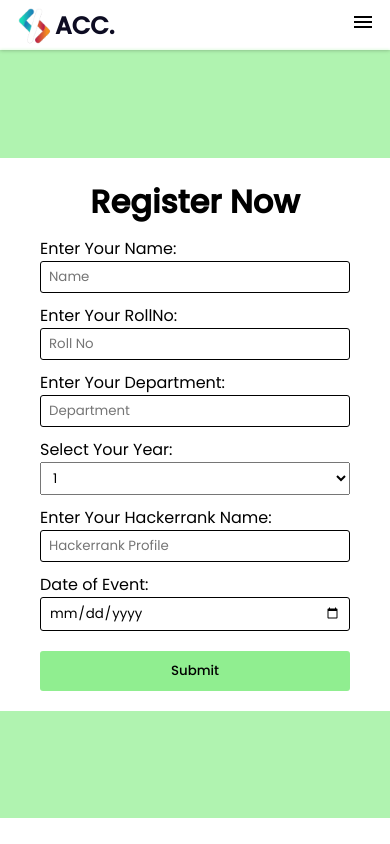
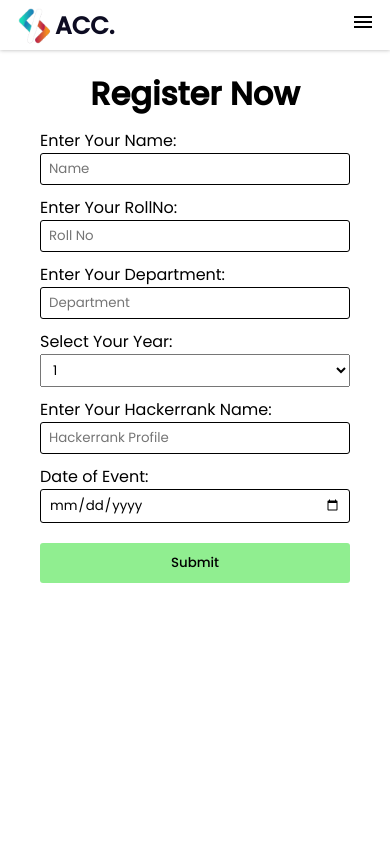
Before and after one commit to Vamsi-Praveen/Code-Carnival, a React (Vite) app: page /register in a window 390 px wide. Built offline with nearby package versions, Linux system fonts and the light colour scheme.

Commit message:
created regsieration page

```diff
--- a/src/Components/Regsiter.jsx
+++ b/src/Components/Regsiter.jsx
@@ -10,8 +10,7 @@ const Regsiter = () => {
         dept: '',
         year: '',
         hackerrank: '',
-        coding_date: '',
-        _id: ''
+        coding_date: ''
     })
     const handleChange = (e) => {
         const name = e.target.name;
@@ -22,7 +21,6 @@ const Regsiter = () => {
     }
     const handleSubmit = (e) => {
         e.preventDefault();
-        data._id = data.coding_date;
         axios.post('http://localhost:8000/user/register', data)
             .then((data) => {
                 if (data.status == 201) {
@@ -52,15 +50,15 @@ const Regsiter = () => {
                     <h1>Register Now</h1>
                     <div className='input'>
                         <label>Enter Your Name:</label>
-                        <input type='text' name='name' placeholder="Name" value={data.name}onChange={handleChange} />
+                        <input type='text' name='name' placeholder="Name" value={data.name} onChange={handleChange} />
                     </div>
                     <div className='input'>
                         <label>Enter Your RollNo:</label>
-                        <input type='text' name='rollno' placeholder="Roll No" onChange={handleChange} value={data.rollno}/>
+                        <input type='text' name='rollno' placeholder="Roll No" onChange={handleChange} value={data.rollno} />
                     </div>
                     <div className='input'>
                         <label>Enter Your Department:</label>
-                        <input type='text' name='dept' placeholder="Department" onChange={handleChange} value={data.dept}/>
+                        <input type='text' name='dept' placeholder="Department" onChange={handleChange} value={data.dept} />
                     </div>
                     <div className='input'>
                         <label>Select Your Year:</label>
@@ -73,11 +71,11 @@ const Regsiter = () => {
                     </div>
                     <div className='input'>
                         <label>Enter Your Hackerrank Name:</label>
-                        <input type='text' name='hackerrank' placeholder="Hackerrank Profile" onChange={handleChange} value={data.hackerrank}/>
+                        <input type='text' name='hackerrank' placeholder="Hackerrank Profile" onChange={handleChange} value={data.hackerrank} />
                     </div>
                     <div className='input'>
                         <label>Date of Event:</label>
-                        <input type='date' name='coding_date' onChange={handleChange} value={data.coding_date}/>
+                        <input type='date' name='coding_date' onChange={handleChange} value={data.coding_date} />
                     </div>
                     <div className='input'>
                         <input type='submit' />
--- a/src/styles/register.css
+++ b/src/styles/register.css
@@ -51,6 +51,10 @@ select{
 
 
 @media screen and (max-width:480px) {
+    .register{
+        height: 100%;
+        width: 100%;
+    }
     form#register
     {
         /* background-color: red; */
```
